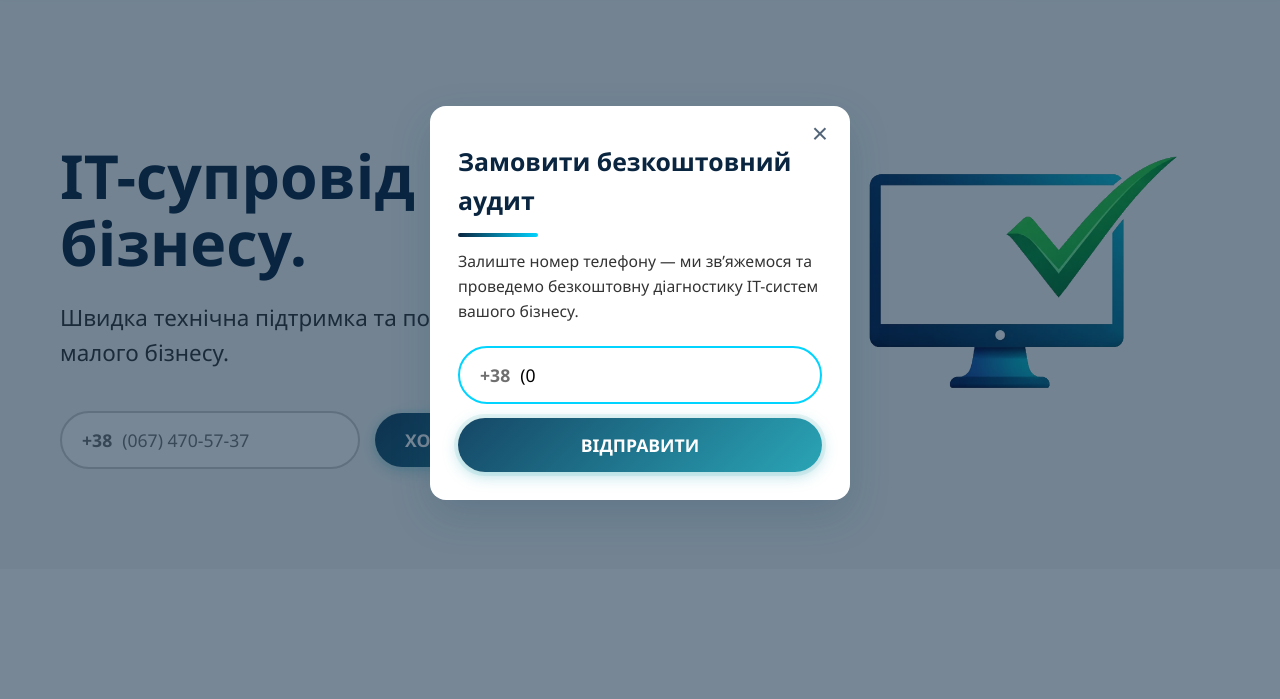
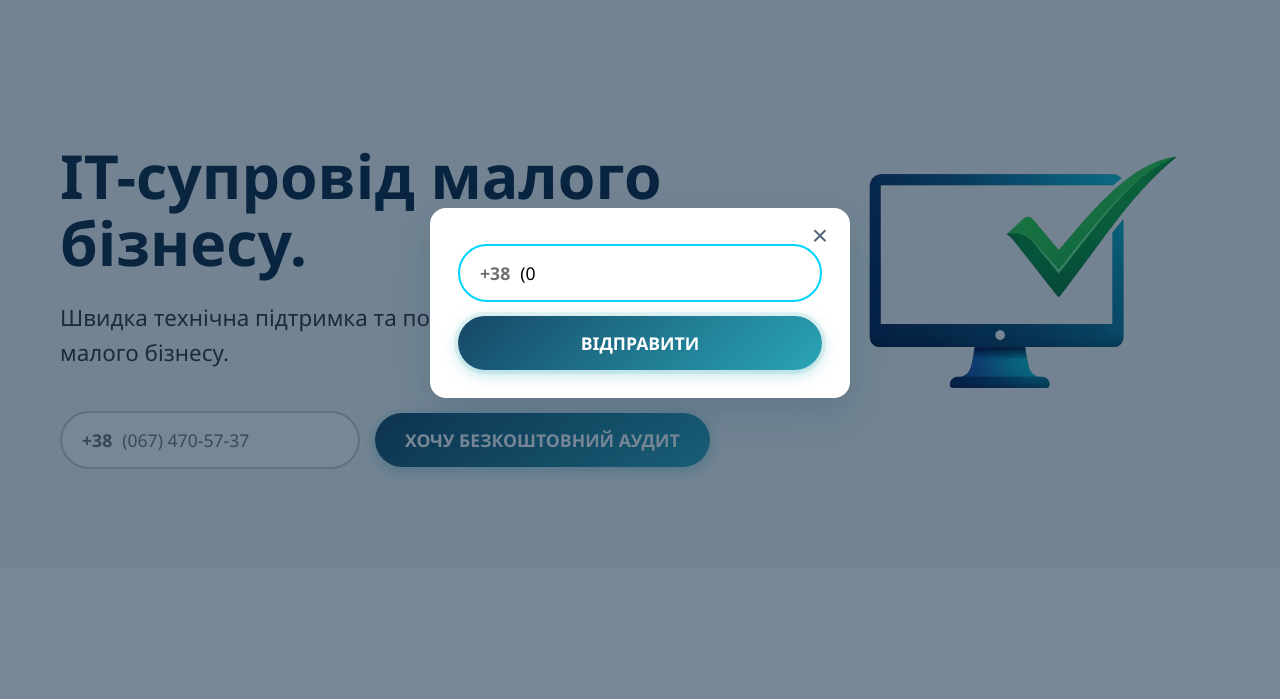
Before and after one commit to serawww7/http-fixset.com.ua-, a plain HTML site: page index.html in a window 1280 px wide. Both pictures are taken after a click on the link "ЗАМОВИТИ АУДИТ". Shown: the part 97-796 px from the top of the page. Drawn offline with Linux system fonts and the light colour scheme; a script that the page names is missing.

Commit message:
універсальний попап

```diff
--- a/css/style.css
+++ b/css/style.css
@@ -704,22 +704,6 @@ footer {
   opacity: 1;
 }
 
-.audit-modal__dialog h2 {
-  font-size: 1.55em;
-  text-align: left;
-  margin: 0 0 12px;
-}
-
-.audit-modal__dialog h2::after {
-  margin: 12px 0 0;
-}
-
-.audit-modal__text {
-  margin: 0 0 22px;
-  color: var(--text-dark);
-  font-size: 0.98em;
-}
-
 .audit-modal__form {
   display: flex;
   flex-direction: column;
--- a/index.html
+++ b/index.html
@@ -302,10 +302,8 @@
 
   <div class="audit-modal" id="audit-modal" hidden aria-hidden="true">
     <div class="audit-modal__overlay" data-close-audit-modal></div>
-    <div class="audit-modal__dialog" role="dialog" aria-modal="true" aria-labelledby="audit-modal-title">
+    <div class="audit-modal__dialog" role="dialog" aria-modal="true" aria-label="Форма заявки">
       <button type="button" class="audit-modal__close" data-close-audit-modal aria-label="Закрити">×</button>
-      <h2 id="audit-modal-title">Замовити безкоштовний аудит</h2>
-      <p class="audit-modal__text">Залиште номер телефону — ми звʼяжемося та проведемо безкоштовну діагностику ІТ-систем вашого бізнесу.</p>
       <form class="audit-modal__form" data-lead-form data-audit-modal-form novalidate>
         <label class="visually-hidden" for="modal-phone">Телефон</label>
         <div class="phone-field">
```
